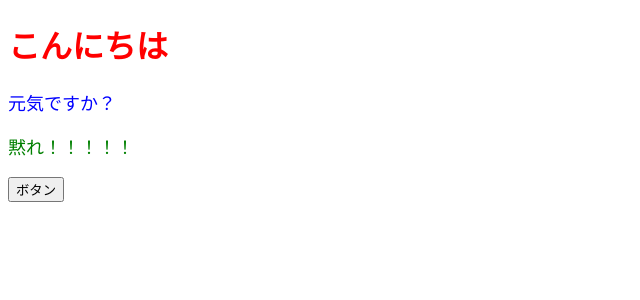
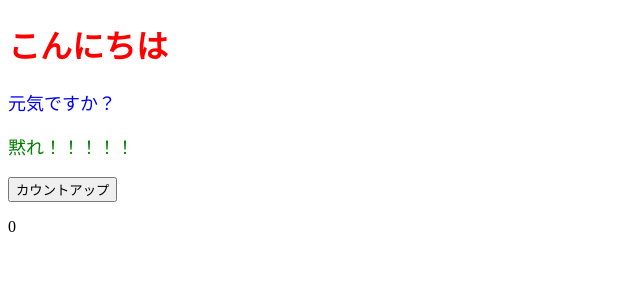
Before and after one commit to haru-oss/jekee-react-study-basic, a React (Create React App) app in the folder my-app/: page / in a window 1280 px wide. Shown: the top 300 px of the page, without its empty margins (0-640 px from the left). Built offline with nearby package versions, Linux system fonts and the light colour scheme.

Commit message:
stateの基礎知識はなんとなくわかった。

```diff
--- a/my-app/src/App.jsx
+++ b/my-app/src/App.jsx
@@ -1,11 +1,15 @@
+import { useState } from "react";
+
 import { ColorfulMessage } from "./compornents/ColorfulMessage";
 
 
 export const App = () => {
-
-    const onClickbutton = () =>{
-        alert("くっそ！！！")
-    }
+     const [num,setNum]  = useState(0);
+    //  const [num,setNum]  = useState(0);
+    //  const [ステート名,ステートを変更する為の更新関数]  = useState(ステートの初期値);
+    const onClickCountUp = () =>{
+        setNum(num +1);
+    };
 
 
     return (
@@ -16,7 +20,8 @@
         <ColorfulMessage   color="blue"  fontSize="18px">元気ですか？</ColorfulMessage>
         <ColorfulMessage   color="green"  fontSize="18px">黙れ！！！！！</ColorfulMessage>
 
-        <button onClick={onClickbutton}>  ボタン</button>
+        <button onClick={onClickCountUp}> カウントアップ </button>
+        <p>{num}</p>
       </div>
   );
 };
```
